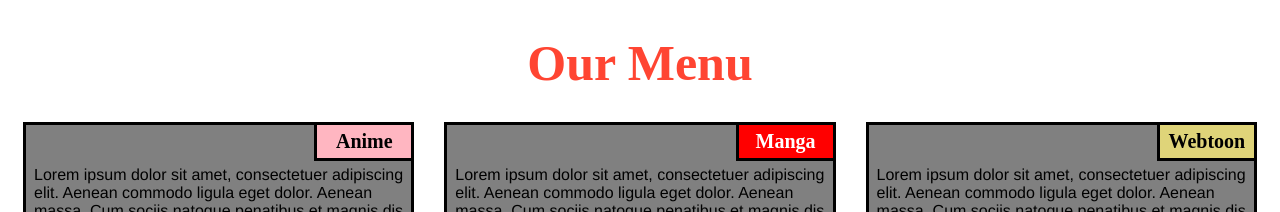
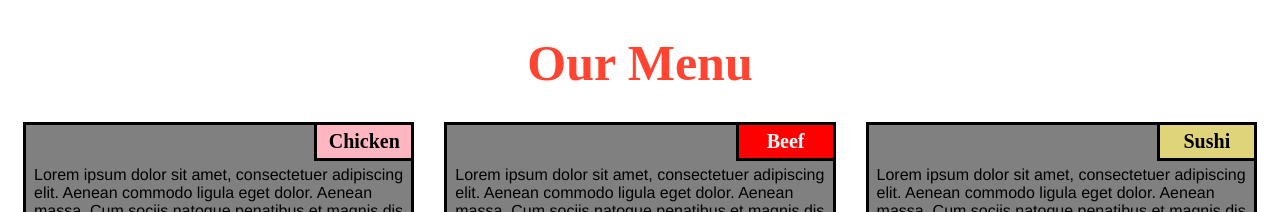
Before and after one commit to keshavsharma011/Module-2-Assignment, a plain HTML site: page index.html in a window 1280 px wide. Shown: the top 212 px of the page. Drawn offline with Linux system fonts and the light colour scheme.

Commit message:
Update index.html

```diff
--- a/index.html
+++ b/index.html
@@ -11,7 +11,7 @@
     <h1>Our Menu</h1>
     <section class="column-lg-4 colmn-md-6 colmn-sm-12">
         <div>
-            <p class="sub1">Anime</p>
+            <p class="sub1">Chicken</p>
             <p class="content">
                 Lorem ipsum dolor sit amet, consectetuer adipiscing elit. Aenean commodo ligula eget dolor. Aenean massa. Cum sociis natoque penatibus et magnis dis parturient montes, nascetur ridiculus mus. Donec quam felis, ultricies nec, pellentesque eu, pretium quis, sem. Nulla consequat massa quis enim.
             </p>
@@ -19,14 +19,14 @@
     </section>
     <section class="column-lg-4 colmn-md-6 colmn-sm-12">
         <div>
-            <p class="sub2">Manga</p>
+            <p class="sub2">Beef</p>
             <p class="content">
                 Lorem ipsum dolor sit amet, consectetuer adipiscing elit. Aenean commodo ligula eget dolor. Aenean massa. Cum sociis natoque penatibus et magnis dis parturient montes, nascetur ridiculus mus. Donec quam felis, ultricies nec, pellentesque eu, pretium quis, sem. Nulla consequat massa quis enim.
         </div>
     </section>
     <section class="column-lg-4 colmn-md-12 colmn-sm-12">
         <div>
-            <p class="sub3">Webtoon</p>
+            <p class="sub3">Sushi</p>
             <p class="content">
                 Lorem ipsum dolor sit amet, consectetuer adipiscing elit. Aenean commodo ligula eget dolor. Aenean massa. Cum sociis natoque penatibus et magnis dis parturient montes, nascetur ridiculus mus. Donec quam felis, ultricies nec, pellentesque eu, pretium quis, sem. Nulla consequat massa quis enim.
             </p>
```
